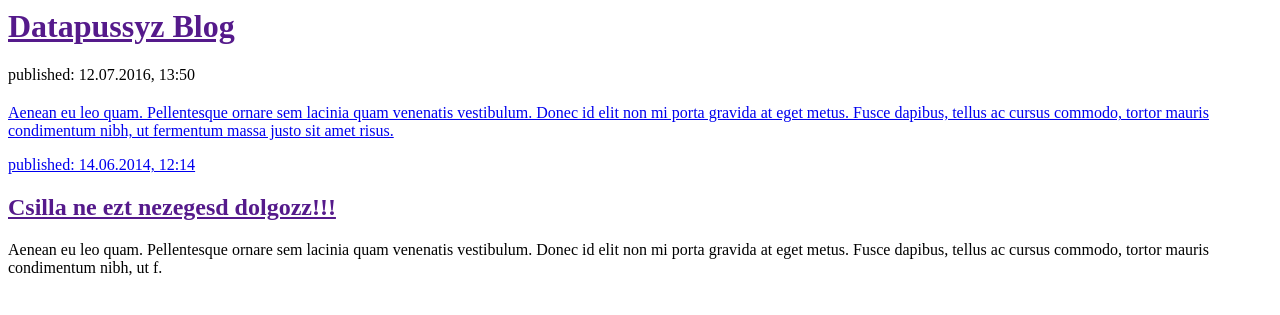
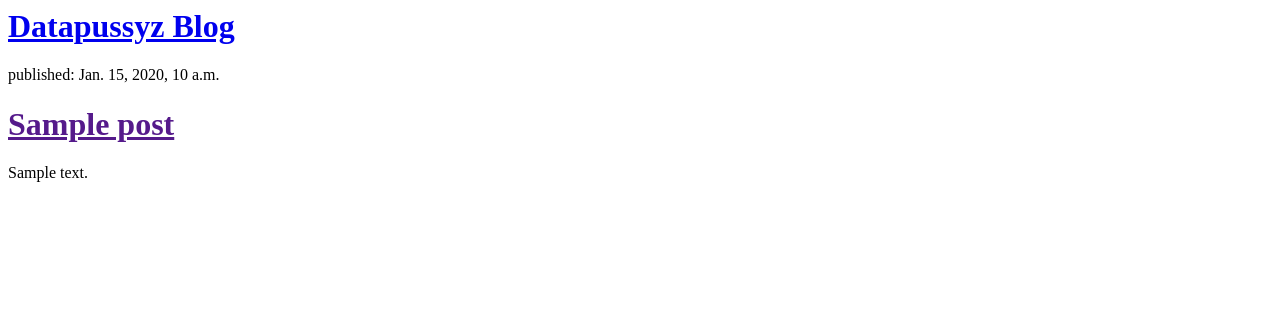
Before and after one commit to velf/datapussyz-blog, a Django app: template blog/templates/blog/post_list.html in a window 1280 px wide. Shown: the top 315 px of the page. Run offline with Django 3.2, Linux system fonts and the light colour scheme; the template is opened without the code that fills it: most values are stand-ins (such as "Sample title", 1, 10 or a date in 2020).

Commit message:
modified template

```diff
--- a/blog/templates/blog/post_list.html
+++ b/blog/templates/blog/post_list.html
@@ -1,22 +1,11 @@
-<html>
-    <head>
-        <title>Datapussyz blog</title>
-    </head>
-    <body>
-        <div>
-            <h1><a href="">Datapussyz Blog</a></h1>
-        </div>
+<div>
+    <h1><a href="/">Datapussyz Blog</a></h1>
+</div>
 
-        <div>
-            <p>published: 12.07.2016, 13:50</p>
-            <h2><a href="Hola"</a></h2>
-            <p>Aenean eu leo quam. Pellentesque ornare sem lacinia quam venenatis vestibulum. Donec id elit non mi porta gravida at eget metus. Fusce dapibus, tellus ac cursus commodo, tortor mauris condimentum nibh, ut fermentum massa justo sit amet risus.</p>
-        </div>
-
-        <div>
-            <p>published: 14.06.2014, 12:14</p>
-            <h2><a href="">Csilla ne ezt nezegesd dolgozz!!!</a></h2>
-            <p>Aenean eu leo quam. Pellentesque ornare sem lacinia quam venenatis vestibulum. Donec id elit non mi porta gravida at eget metus. Fusce dapibus, tellus ac cursus commodo, tortor mauris condimentum nibh, ut f.</p>
-        </div>
-    </body>
-</html>
+{% for post in posts %}
+    <div>
+        <p>published: {{ post.published_date }}</p>
+        <h1><a href="">{{ post.title }}</a></h1>
+        <p>{{ post.text|linebreaksbr }}</p>
+    </div>
+{% endfor %}
--- a/blog/views.py
+++ b/blog/views.py
@@ -1,5 +1,7 @@
 from django.shortcuts import render
+from .models import Post
+from django.utils import timezone
 
-# Create your views here.
 def post_list(request):
-    return render(request, 'blog/post_list.html', {})
+    posts = Post.objects.filter(published_date__lte=timezone.now()).order_by('published_date')
+    return render(request, 'blog/post_list.html', {'posts': posts})
```
